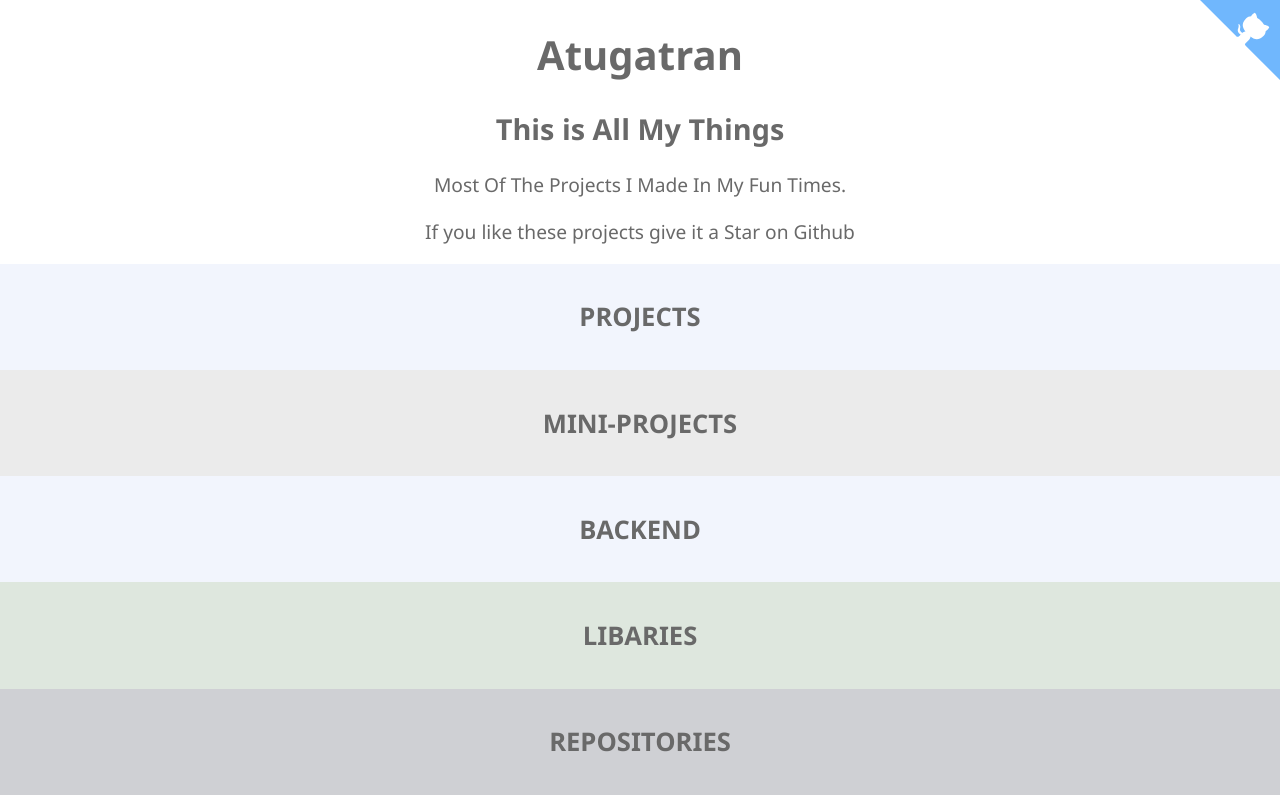
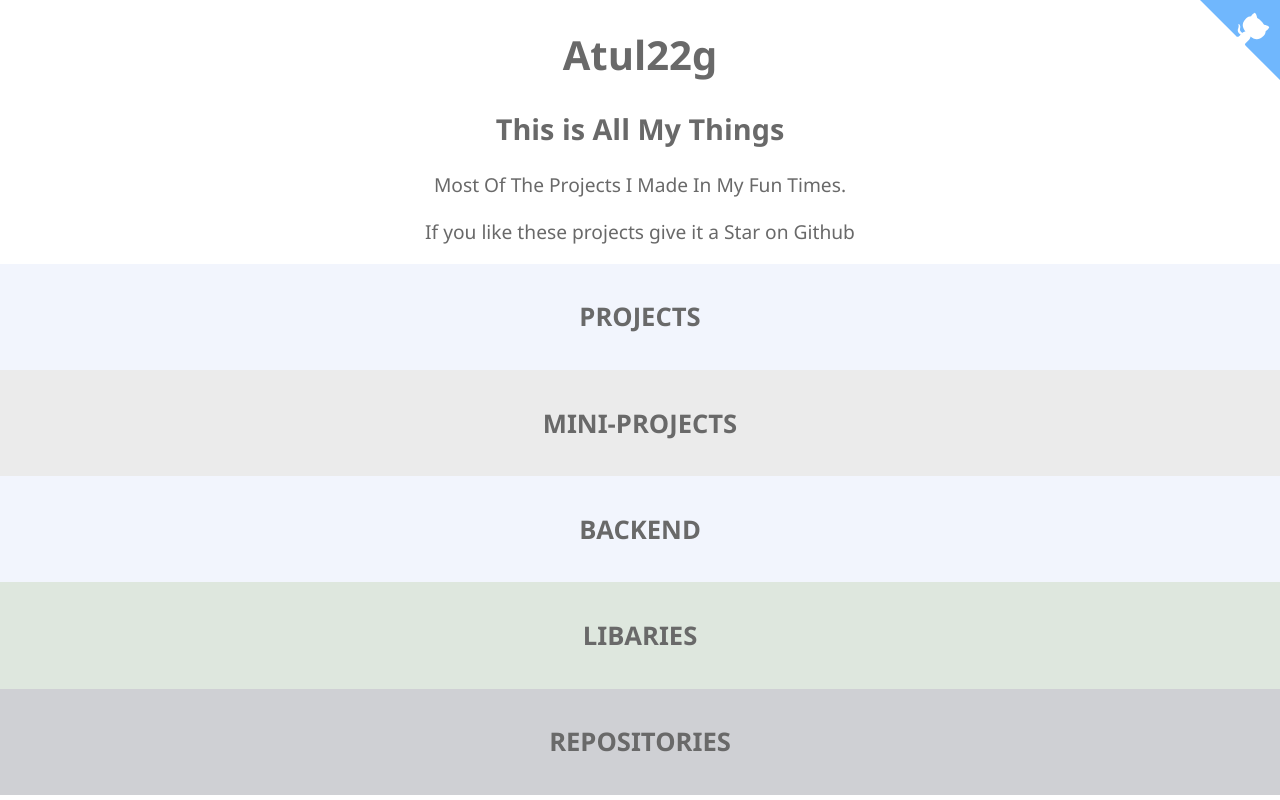
Before and after one commit to atul22g-dev/atul22g-dev.github.io, a plain HTML site: page index.html in a window 1280 px wide. Drawn offline with Linux system fonts and the light colour scheme; no server answers.

Commit message:
chande Name

```diff
--- a/index.html
+++ b/index.html
@@ -23,7 +23,7 @@
 
 <body>
   <div>
-    <h1>Atugatran</h1>
+    <h1>Atul22g</h1>
     <h2>This is All My Things</h2>
 
     <p>Most Of The Projects I Made In My Fun Times.</p>
```
